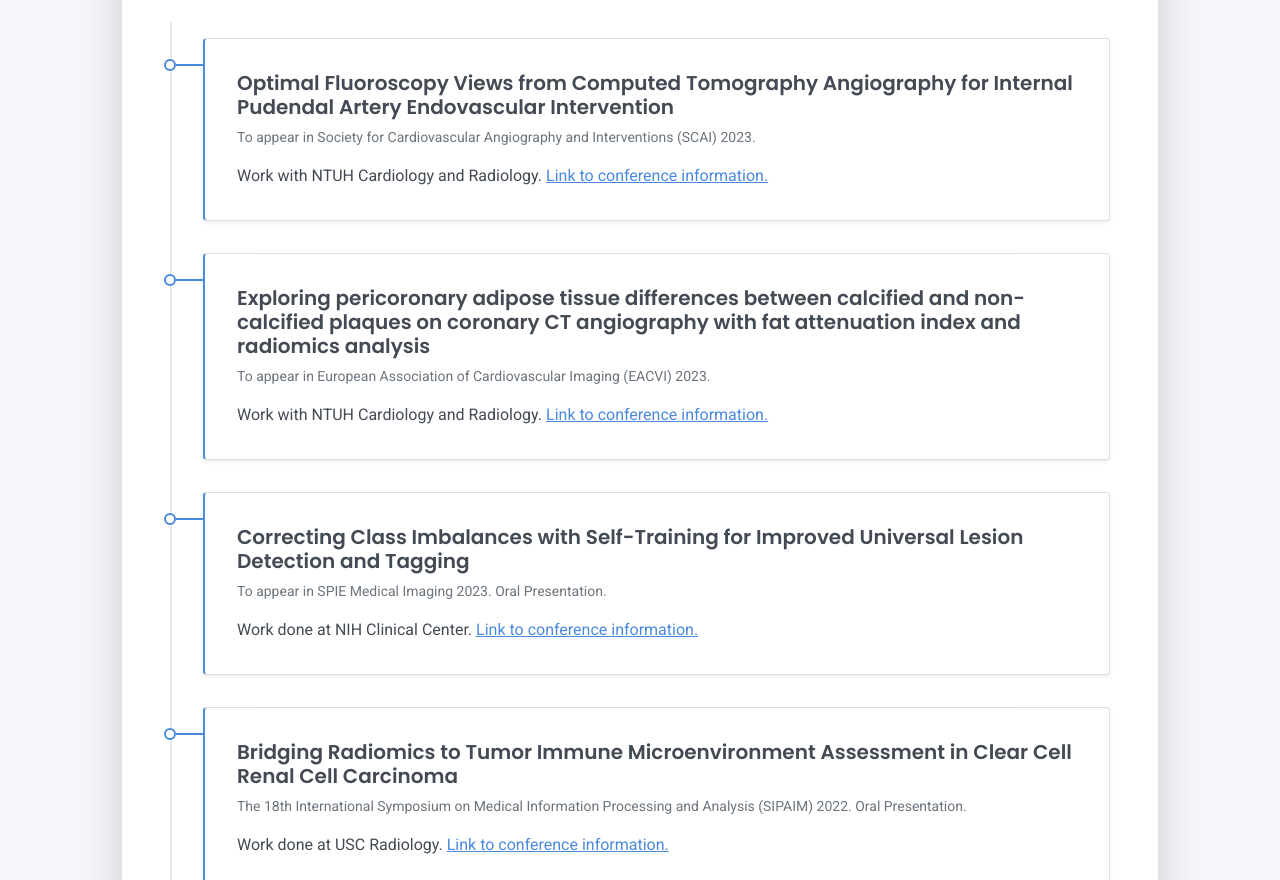
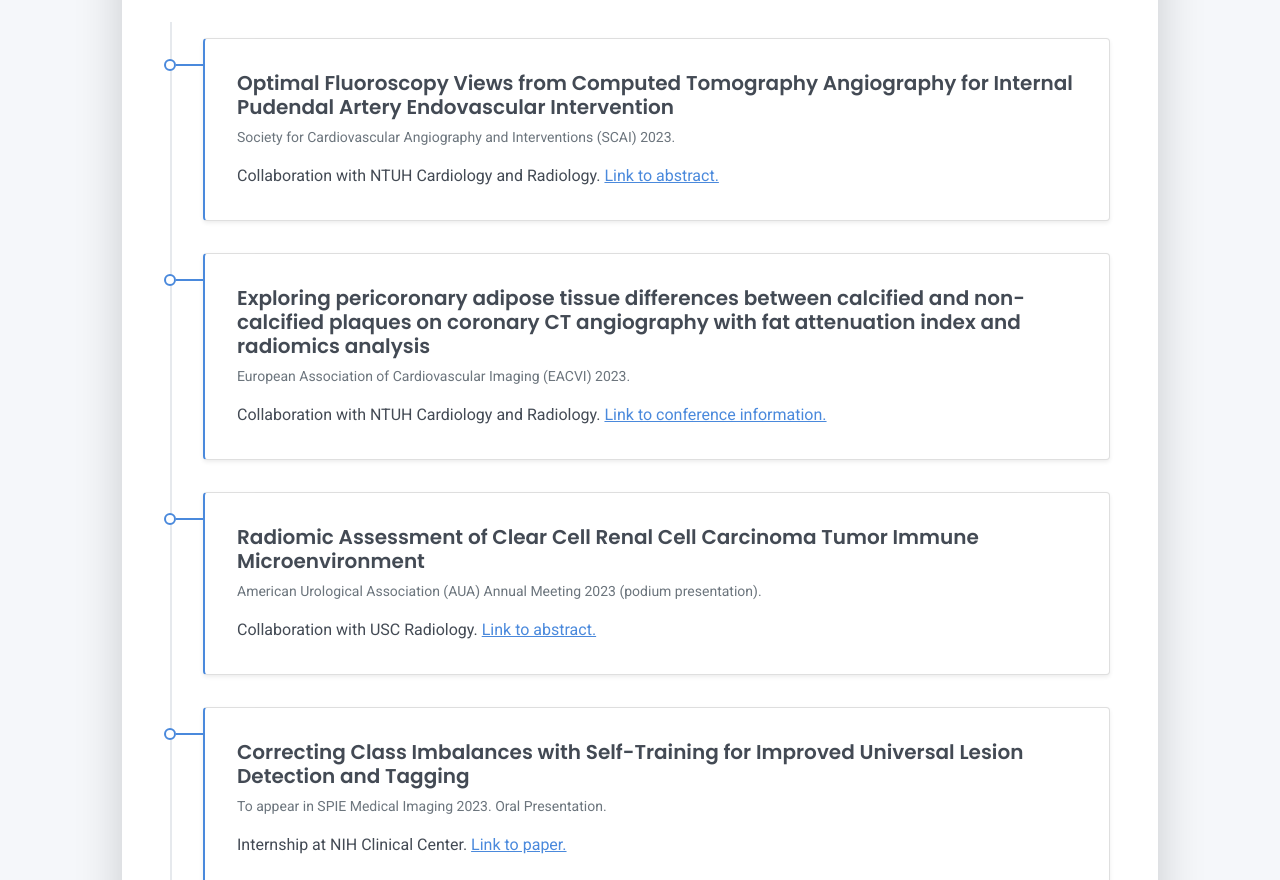
Before and after one commit to shiehmd/shiehmd.github.io, a plain HTML site: page index.html in a window 1280 px wide. Shown: the part 1920-2800 px from the top of the page. Drawn offline with Linux system fonts and the light colour scheme.

Commit message:
Update index.html

```diff
--- a/index.html
+++ b/index.html
@@ -46,8 +46,8 @@
           </div>
         </div>
         <div class="alert alert-success" role="alert">
-          I will be presenting at AUA 2023 Chicago. Welcome to join & looking forward to feedbacks. Cheers! <br />
-          When and where: Saturday April 29th 3:30 PM, McCormick Place South Building Room S401CD, Uroradiology session.
+          I will be presenting at SCAI 2023 Phoenix. Welcome to join & looking forward to feedbacks. Cheers! <br />
+          When and where: Saturday May 20th 10:40 AM, North Hall CD Third Floor, Phoenix Convention Center. <a href="https://scai.confex.com/scai/2023/meetingapp.cgi/Paper/24245">LINK</a>
         </div>
       </div>
     </header>
@@ -82,12 +82,12 @@
           <div class="col-sm-8">
             <div class="pb-1 text-secondary">b05401009@ntu.edu.tw</div>
           </div>
-          <!-- <div class="col-sm-4">
-            <div class="pb-1">Phone</div>
+          <div class="col-sm-4">
+            <div class="pb-1">949-range(6,9)-4981</div>
           </div>
           <div class="col-sm-8">
             <div class="pb-1 text-secondary">  </div>
-          </div> -->
+          </div>
           <div class="col-sm-4">
             <div class="pb-1">Address</div>
           </div>
@@ -161,16 +161,24 @@
       <div class="timeline-card timeline-card-primary card shadow-sm">
         <div class="card-body">
           <div class="h5 mb-1">Optimal Fluoroscopy Views from Computed Tomography Angiography for Internal Pudendal Artery Endovascular Intervention <span class="text-muted h6"> </span></div>
-          <div class="text-muted text-small mb-2"> To appear in Society for Cardiovascular Angiography and Interventions (SCAI) 2023.</div>
-          <div>Work with NTUH Cardiology and Radiology. <a href="https://scai.confex.com/scai/2023/meetingapp.cgi/Paper/24245">Link to conference information.</a></div>
+          <div class="text-muted text-small mb-2"> Society for Cardiovascular Angiography and Interventions (SCAI) 2023.</div>
+          <div>Collaboration with NTUH Cardiology and Radiology. <a href="https://www.jscai.org/article/S2772-9303(23)00395-2/fulltext">Link to abstract.</a></div>
         </div>
       </div>
 
       <div class="timeline-card timeline-card-primary card shadow-sm">
         <div class="card-body">
           <div class="h5 mb-1">Exploring pericoronary adipose tissue differences between calcified and non-calcified plaques on coronary CT angiography with fat attenuation index and radiomics analysis <span class="text-muted h6"> </span></div>
-          <div class="text-muted text-small mb-2"> To appear in European Association of Cardiovascular Imaging (EACVI) 2023.</div>
-          <div>Work with NTUH Cardiology and Radiology. <a href="https://esc365.escardio.org/EACVI-Congress/sessions/7324">Link to conference information.</a></div>
+          <div class="text-muted text-small mb-2"> European Association of Cardiovascular Imaging (EACVI) 2023.</div>
+          <div>Collaboration with NTUH Cardiology and Radiology. <a href="https://esc365.escardio.org/EACVI-Congress/sessions/7324">Link to conference information.</a></div>
+        </div>
+      </div>
+
+      <div class="timeline-card timeline-card-primary card shadow-sm">
+        <div class="card-body">
+          <div class="h5 mb-1">Radiomic Assessment of Clear Cell Renal Cell Carcinoma Tumor Immune Microenvironment <span class="text-muted h6"> </span></div>
+          <div class="text-muted text-small mb-2"> American Urological Association (AUA) Annual Meeting 2023 (podium presentation).</div>
+          <div>Collaboration with USC Radiology. <a href="https://www.auajournals.org/doi/abs/10.1097/JU.0000000000003295.06">Link to abstract.</a></div>
         </div>
       </div>
 
@@ -178,7 +186,7 @@
         <div class="card-body">
           <div class="h5 mb-1">Correcting Class Imbalances with Self-Training for Improved Universal Lesion Detection and Tagging <span class="text-muted h6"> </span></div>
           <div class="text-muted text-small mb-2"> To appear in SPIE Medical Imaging 2023. Oral Presentation.</div>
-          <div>Work done at NIH Clinical Center. <a href="https://spie.org/medical-imaging/presentation/Correcting-class-imbalances-with-self-training-for-improved-universal-lesion/12465-35">Link to conference information.</a></div>
+          <div>Internship at NIH Clinical Center. <a href="https://www.spiedigitallibrary.org/conference-proceedings-of-spie/12465/1246512/Correcting-class-imbalances-with-self-training-for-improved-universal-lesion/10.1117/12.2655267.short">Link to paper.</a></div>
         </div>
       </div>
 
@@ -186,7 +194,7 @@
         <div class="card-body">
           <div class="h5 mb-1">Bridging Radiomics to Tumor Immune Microenvironment Assessment in Clear Cell Renal Cell Carcinoma <span class="text-muted h6"> </span></div>
           <div class="text-muted text-small mb-2"> The 18th International Symposium on Medical Information Processing and Analysis (SIPAIM) 2022. Oral Presentation.</div>
-          <div>Work done at USC Radiology. <a href="https://sipaim.org/files/SIPAIM%20detailed%20program.pdf">Link to conference information.</a></div>
+          <div>Collaboration with USC Radiology. <a href="https://www.spiedigitallibrary.org/conference-proceedings-of-spie/12567/1256703/Bridging-radiomics-to-tumor-immune-microenvironment-assessment-in-clear-cell/10.1117/12.2669717.short">Link to paper.</a></div>
         </div>
       </div>
 
@@ -194,7 +202,7 @@
         <div class="card-body">
           <div class="h5 mb-1">Detailed Segmentation of Pelvic Arteries in Pelvic CT Angiography with Deep Learning <span class="text-muted h6"> </span></div>
           <div class="text-muted text-small mb-2"> To appear in SIR 2023 Annual Meeting. Oral Presentation.</div>
-          <div>Work with NTUH Cardiology and Radiology. Link to <a href="https://www.sciencedirect.com/science/article/pii/S1051044322016281">abstract</a>. Link to <a href="https://github.com/Taiwan-CVAI/Pelvic-CTA-MIScnn">repository</a>.</div>
+          <div>Collaboration with NTUH Cardiology and Radiology. Link to <a href="https://www.sciencedirect.com/science/article/pii/S1051044322016281">abstract</a>. Link to <a href="https://github.com/Taiwan-CVAI/Pelvic-CTA-MIScnn">repository</a>.</div>
         </div>
       </div>
 
```
